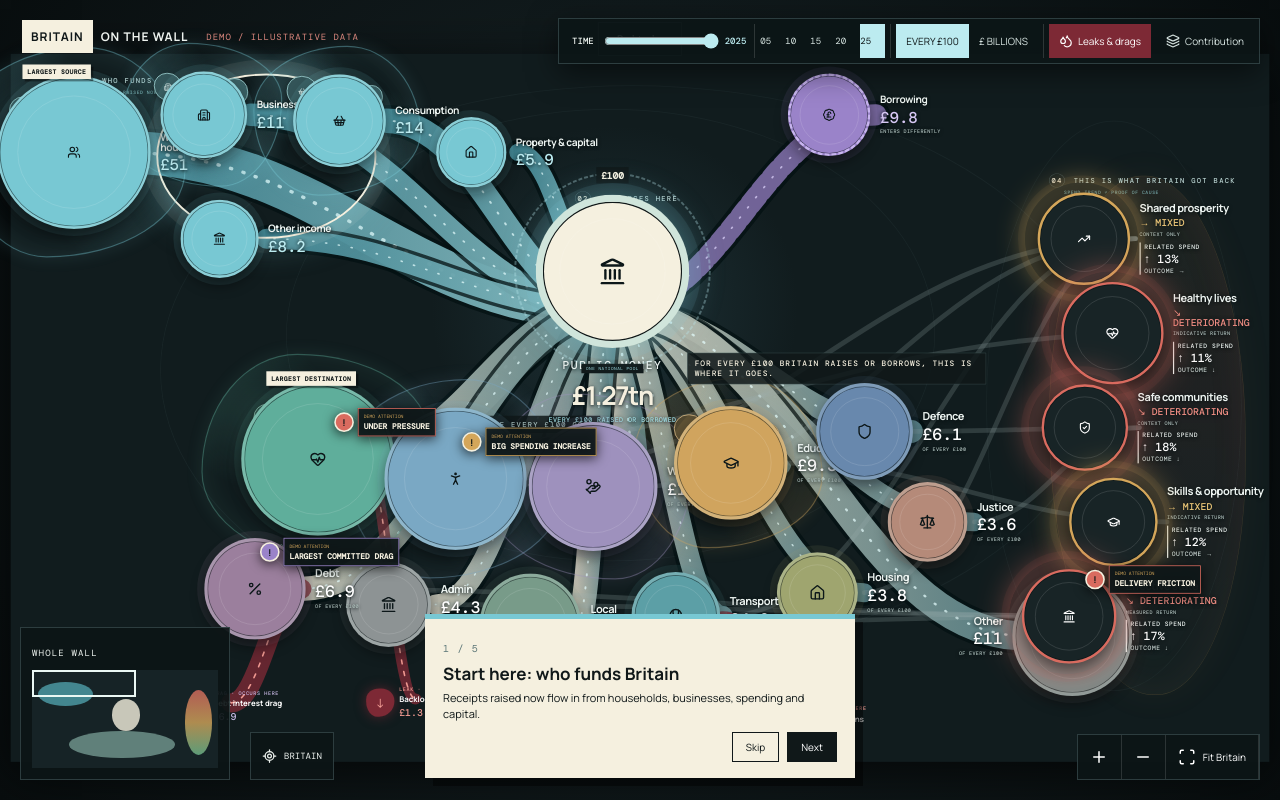
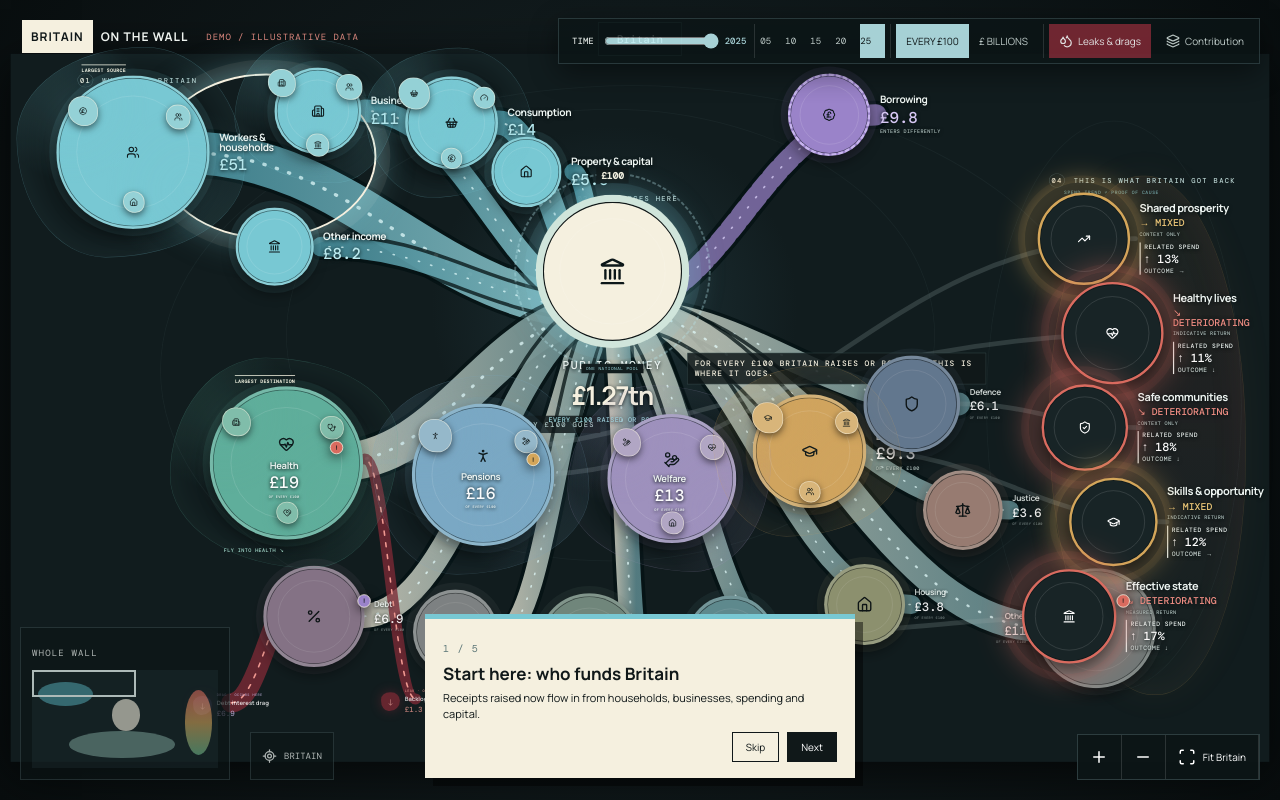
Before and after one commit to roseattridge-gif/britain-on-the-wall, a React (Vite) app: page / in a window 1280 px wide. Built offline with nearby package versions, Linux system fonts and the light colour scheme.

Commit message:
Polish national Wall composition

```diff
--- a/src/canvas/layout.ts
+++ b/src/canvas/layout.ts
@@ -17,13 +17,13 @@ export const WORLD={width:3200,height:1800};
 export const STATE_POINT={x:1530,y:650};
 
 const fundingPoints:Point[]=[
-  {x:280,y:250},{x:610,y:155},{x:955,y:170},
-  {x:1290,y:250},{x:650,y:470},{x:2200,y:155},
+  {x:430,y:250},{x:900,y:145},{x:1240,y:175},
+  {x:1430,y:300},{x:790,y:490},{x:2200,y:155},
 ];
 const domainPoints:Point[]=[
-  {x:900,y:1030},{x:1250,y:1080},{x:1600,y:1100},{x:1950,y:1040},
-  {x:2290,y:960},{x:2450,y:1190},{x:2170,y:1370},{x:1810,y:1430},
-  {x:1440,y:1450},{x:1080,y:1400},{x:740,y:1360},{x:2580,y:1480},
+  {x:820,y:1040},{x:1320,y:1070},{x:1800,y:1080},{x:2150,y:1010},
+  {x:2410,y:890},{x:2540,y:1160},{x:2290,y:1400},{x:1950,y:1490},
+  {x:1590,y:1500},{x:1250,y:1470},{x:890,y:1430},{x:2640,y:1460},
 ];
 const domainSizes=[280,260,240,230,205,180,185,190,195,180,210,165];
 const domainColours=['#5fae9b','#7aa8c4','#9e91bd','#d0a45e','#6888ad','#b58a79','#9fa56f','#5c9fa6','#789b89','#8d9394','#9b7f9d','#7c8987'];
@@ -51,6 +51,6 @@ export const canvasNodes:CanvasNode[]=[
 
 export const focusTargets:Record<string,{x:number;y:number;scale:number}>={
   britain:{x:1600,y:880,scale:.46},
-  health:{x:900,y:1010,scale:.92},
+  health:{x:980,y:1010,scale:.92},
   hospitals:{x:610,y:820,scale:1.48},
 };
--- a/src/components/SystemCanvas.tsx
+++ b/src/components/SystemCanvas.tsx
@@ -90,7 +90,7 @@ export function SystemCanvas(p:Props){
     return new Set(outcome?[selected,'state',outcome[0],...outcome[1]]:[selected,'state']);
   },[selected]);
 
-  const visible=(n:CanvasNode)=>n.kind==='component'?(selected?related.has(n.id):level>=1):n.kind==='operation'?(selected?selected==='hospitals':level>=2):true;
+  const visible=(n:CanvasNode)=>n.kind==='component'?(selected?related.has(n.id):level>=1):n.kind==='operation'?(selected?selected==='hospitals'||(selected==='health'&&level>=2):level>=2):true;
   const focusNode=(n:CanvasNode,scale=.78)=>{const v=viewport.current;if(!v)return;setCamera({x:v.clientWidth/2-n.point.x*scale,y:v.clientHeight/2-n.point.y*scale,scale})};
   const select=(n:CanvasNode)=>{setGuideStep(null);setSelected(n.id);if(n.id==='health')frame('health');else if(n.id==='hospitals')frame('hospitals');else if(compositionByParent[n.id])focusNode(n)};
   const value=(n:CanvasNode)=>{
@@ -113,7 +113,7 @@ export function SystemCanvas(p:Props){
           </defs>
           {demoData.funding.map(n=><MoneyFlow key={n.id} id={n.id} d={curve(nodeById(n.id).point,STATE_POINT)} width={fundingWidth(n.values[p.year],p.year)} tone={n.borrowing?'borrow':'funding'} faded={!!selected&&!related.has(n.id)}/>) }
           {demoData.domains.map(n=><MoneyFlow key={n.id} id={n.id} d={curve(STATE_POINT,nodeById(n.id).point)} width={domainWidth(n.values[p.year],p.year)} tone="allocation" faded={!!selected&&!related.has(n.id)}/>) }
-          {Object.entries(outcomeLinks).flatMap(([outcome,domains])=>domains.map(id=><path key={`${id}-${outcome}`} className={`return-thread ${selected&&!related.has(id)?'faded':''}`} d={curve(nodeById(id).point,nodeById(outcome).point)}/>))}
+          {Object.entries(outcomeLinks).flatMap(([outcome,domains])=>(level===0?domains.slice(0,1):domains).map(id=><path key={`${id}-${outcome}`} className={`return-thread ${selected&&!related.has(id)?'faded':''}`} d={curve(nodeById(id).point,nodeById(outcome).point)}/>))}
           {demoData.healthComponents.map(n=><MoneyFlow key={n.id} id={n.id} d={curve(nodeById('health').point,nodeById(n.id).point)} width={10+n.share*70} tone="health" faded={false} hidden={level<1}/>) }
           {canvasNodes.filter(n=>n.kind==='operation').map(n=><MoneyFlow key={n.id} id={n.id} d={curve(nodeById('hospitals').point,n.point)} width={14} tone="operation" faded={false} hidden={level<2}/>) }
           {p.leaks&&<LeakFlows year={p.year}/>}
@@ -147,7 +147,7 @@ function WallNode({node,size,rank,value,year,level,selected,faded,onSelect,onEvi
   const spendDirection=priorSpend?Math.round((linkedSpend-priorSpend)/priorSpend*100):0;
   const total=totalFunding(demoData,year);
   const stateValue=total>=1000?`£${(total/1000).toFixed(2)}tn`:`£${total}bn`;
-  return <button style={{left:node.point.x,top:node.point.y,'--node-size':`${size}px`,'--node-colour':node.colour??'#d7ded8'} as React.CSSProperties} className={`wall-node ${node.id} ${node.kind} ${status??''} ${selected?'selected':''} ${faded?'faded':''} ${node.id==='borrowing'?'borrowing':''}`} onClick={onSelect} onDoubleClick={onEvidence} aria-label={`${node.label}${value?` ${value}`:''}`}>
+  return <button style={{left:node.point.x,top:node.point.y,'--node-size':`${size}px`,'--node-colour':node.colour??'#d7ded8'} as React.CSSProperties} className={`wall-node ${node.id} ${node.kind} ${territoryIds.includes(node.id)?'major-territory':'minor-territory'} ${status??''} ${selected?'selected':''} ${faded?'faded':''} ${node.id==='borrowing'?'borrowing':''}`} onClick={onSelect} onDoubleClick={onEvidence} aria-label={`${node.label}${value?` ${value}`:''}`}>
     <span className="status-field"/>
     {node.kind==='state'&&<span className="allocation-ring"><b>£100</b><small>ONE NATIONAL POOL</small></span>}
     <span className="node-orb"><Icon name={node.icon} size={node.kind==='state'?72:node.kind==='domain'?42:34}/></span>
--- a/src/mass.css
+++ b/src/mass.css
@@ -13,16 +13,16 @@
   --territory-height: 450px;
   --territory-colour: #78c8d3;
   position: absolute;
-  z-index: 4;
+  z-index: 6;
   width: var(--territory-width);
   height: var(--territory-height);
   transform: translate(-50%, -50%);
-  border: 3px solid color-mix(in srgb, var(--territory-colour) 42%, transparent);
+  border: 1px solid color-mix(in srgb, var(--territory-colour) 30%, transparent);
   border-radius: 56% 44% 61% 39% / 43% 58% 42% 57%;
   background:
     radial-gradient(circle at 24% 28%, color-mix(in srgb, var(--territory-colour) 18%, transparent), transparent 34%),
     radial-gradient(circle at 76% 68%, color-mix(in srgb, var(--territory-colour) 13%, transparent), transparent 38%);
-  box-shadow: inset 0 0 70px color-mix(in srgb, var(--territory-colour) 13%, transparent), 0 0 42px color-mix(in srgb, var(--territory-colour) 12%, transparent);
+  box-shadow: inset 0 0 80px color-mix(in srgb, var(--territory-colour) 9%, transparent);
   pointer-events: none;
   transition: width .8s, height .8s, opacity .4s, filter .4s;
 }
@@ -44,10 +44,10 @@
   display: grid;
   place-items: center;
   border-radius: 48% 52% 44% 56%;
-  color: #edf7f2;
-  background: color-mix(in srgb, var(--territory-colour) 34%, #101819 66%);
-  border: 2px solid color-mix(in srgb, var(--territory-colour) 65%, #f5f0df 35%);
-  box-shadow: 0 8px 20px #0008;
+  color: #101819;
+  background: color-mix(in srgb, var(--territory-colour) 78%, #f5f0df 22%);
+  border: 2px solid #f5f0df88;
+  box-shadow: 0 7px 18px #0008;
 }
 
 .territory-hint small { display: none; }
@@ -70,3 +70,47 @@
 .wall-node.domain .node-orb {
   box-shadow: inset 0 0 0 2px #07101188, 0 18px 34px #0007, 0 0 0 18px color-mix(in srgb, var(--node-colour) 11%, transparent);
 }
+
+.level-0 .wall-node.minor-territory.domain .wall-label strong { font-size: 21px; opacity: .82; }
+.level-0 .wall-node.minor-territory.domain .wall-label b { font-size: 31px; opacity: .9; }
+.level-0 .wall-node.minor-territory.domain .wall-label em { font-size: 9px; opacity: .6; }
+.level-0 .wall-node.minor-territory.domain .node-orb { filter: saturate(.72) brightness(.88); }
+
+.level-0 .attention-pin { gap: 6px; transform: translate(-25%,-165%); }
+.level-0 .attention-pin > i { width: 34px; height: 34px; border-width: 2px; font-size: 16px; }
+.level-0 .attention-pin span { display: none; }
+.level-0 .attention-pin small { font-size: 8px; margin-bottom: 2px; }
+
+.level-0 .leak-label { opacity: .78; }
+.level-0 .leak-label > i { width: 48px; height: 48px; font-size: 22px; }
+.level-0 .leak-label strong { font-size: 15px; }
+.level-0 .leak-label b { font-size: 19px; }
+.level-0 .leak-label em { font-size: 9px; }
+
+.rank-badge { background: transparent; color: #f5f0df; border-top: 2px solid #f5f0df; padding: 6px 0; box-shadow: none; font-size: 12px; }
+.level-1 .rank-badge, .level-2 .rank-badge, .level-3 .rank-badge { display: none; }
+.canvas-tools { opacity: .88; }
+.wall-minimap, .level-readout { opacity: .72; }
+
+.level-0 .wall-node.health .wall-label,
+.level-0 .wall-node.pensions .wall-label,
+.level-0 .wall-node.welfare .wall-label {
+  position: absolute;
+  left: calc(var(--node-size) / 2);
+  top: 61%;
+  width: calc(var(--node-size) * .78);
+  text-align: center;
+  transform: translate(-50%, -50%);
+}
+.level-0 .wall-node.health .node-orb > svg,
+.level-0 .wall-node.pensions .node-orb > svg,
+.level-0 .wall-node.welfare .node-orb > svg { transform: translateY(-48px); }
+.level-0 .wall-node.health .wall-label strong,
+.level-0 .wall-node.pensions .wall-label strong,
+.level-0 .wall-node.welfare .wall-label strong { font-size: 24px; }
+.level-0 .wall-node.health .wall-label b,
+.level-0 .wall-node.pensions .wall-label b,
+.level-0 .wall-node.welfare .wall-label b { font-size: 42px; }
+.level-0 .wall-node.health .wall-label em,
+.level-0 .wall-node.pensions .wall-label em,
+.level-0 .wall-node.welfare .wall-label em { font-size: 9px; color: #eff7f4; }
```
Also changed, not shown: 8 other files (tests, documents, lock files or other folders).
